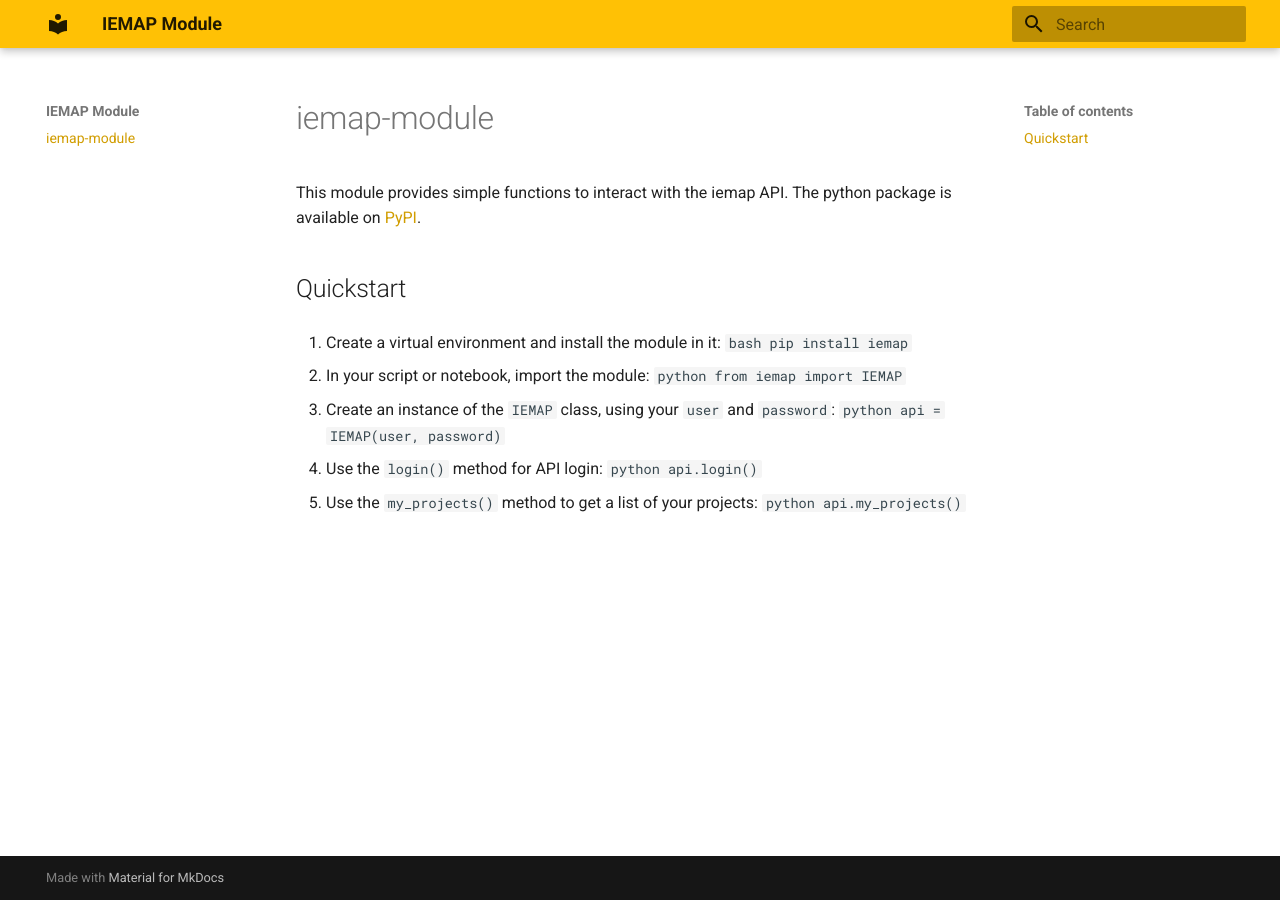
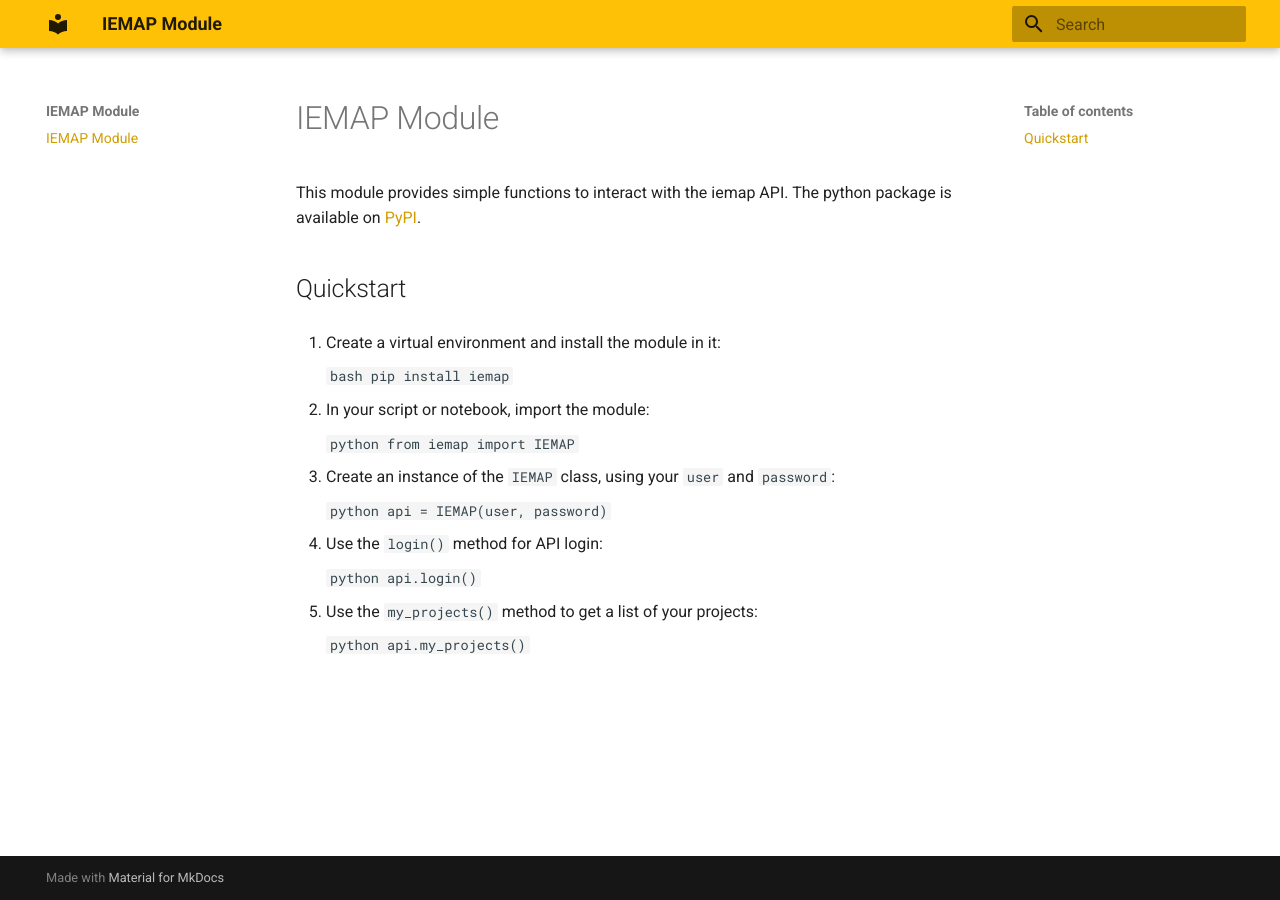
Before and after one commit to ai4mat/iemap-module, an MkDocs documentation site: the page built from docs/index.md, in a window 1280 px wide. Built offline with MkDocs 1.6.1 and Material for MkDocs 9.7.7, drawn with Linux system fonts in a browser that asks for light colours.

Commit message:
upd: Doc updated

````diff
--- a/docs/index.md
+++ b/docs/index.md
@@ -1,29 +1,34 @@
-# iemap-module
+# IEMAP Module
 
 This module provides simple functions to interact with the iemap API. The python package is available on [PyPI](https://pypi.org/project/iemap/).
 
 ## Quickstart
 1. Create a virtual environment and install the module in it:
+
     ```bash
     pip install iemap
     ```
 
 2. In your script or notebook, import the module:
+
     ```python
     from iemap import IEMAP
     ```
 
 3. Create an instance of the `IEMAP` class, using your `user` and `password`:
+
     ```python
     api = IEMAP(user, password)
     ```
 
 4. Use the `login()` method for API login:
+
     ```python
     api.login()
     ```
 
 5. Use the `my_projects()` method to get a list of your projects:
+
     ```python
     api.my_projects()
     ```
````
